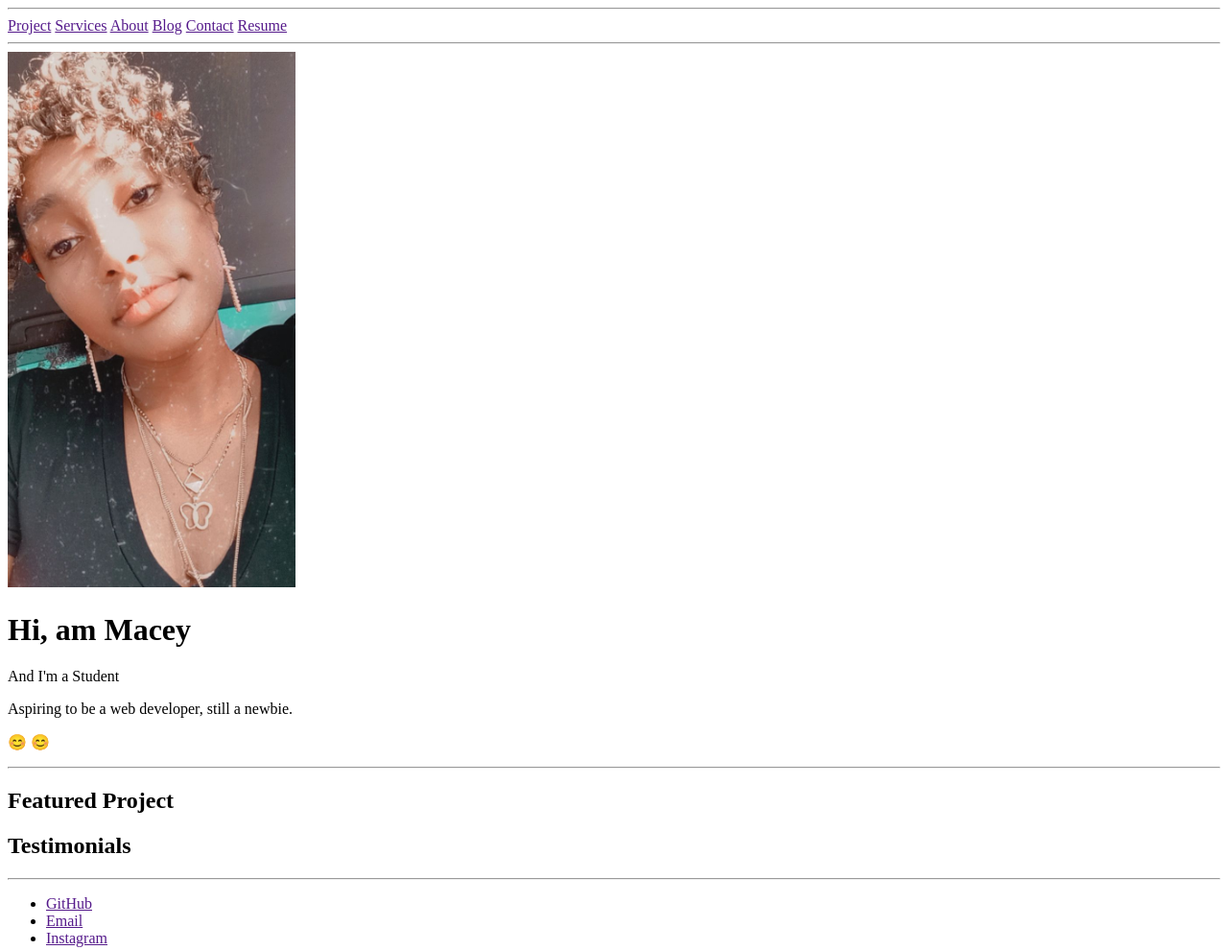
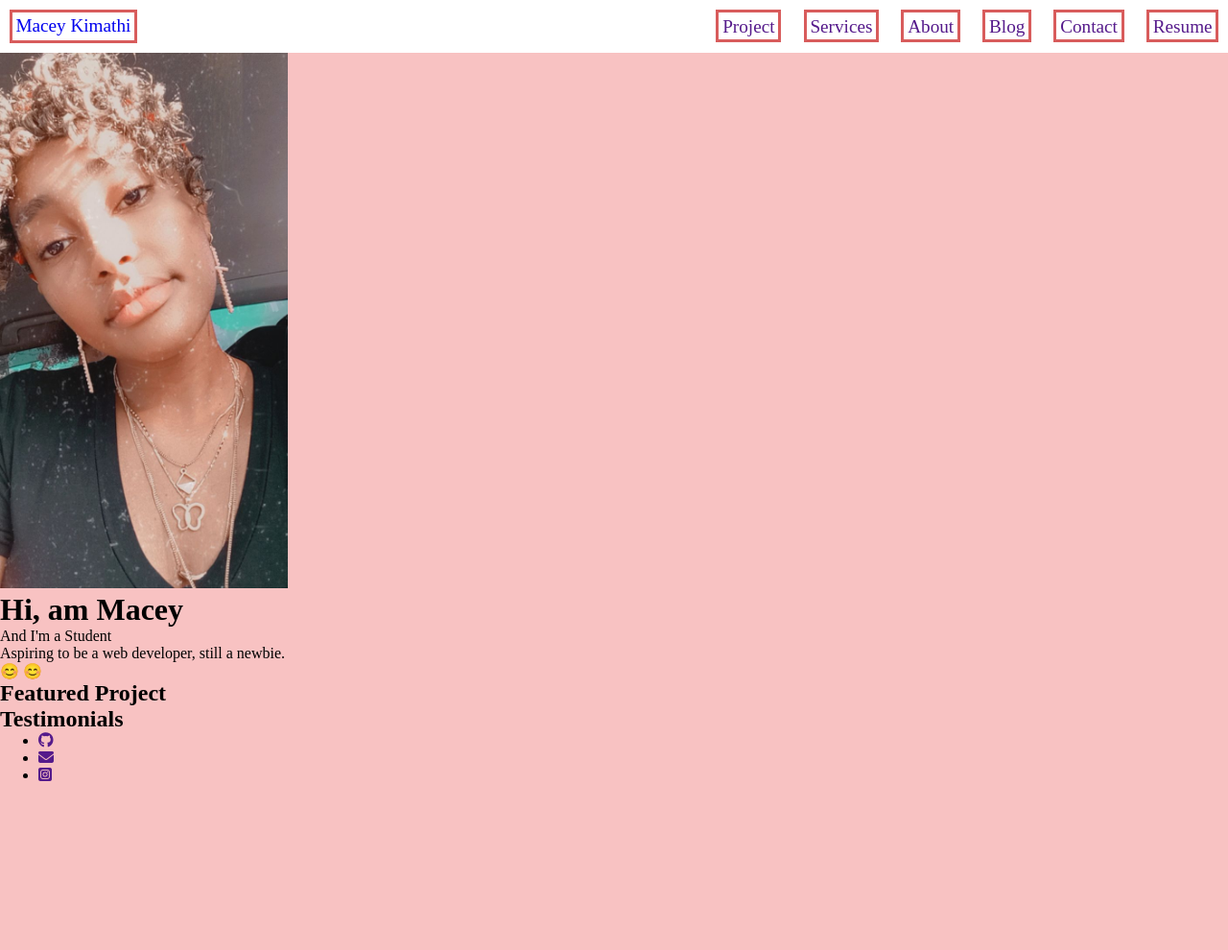
Before and after one commit to KimathiMacey/portfoflio, a plain HTML site: page index.html in a window 1280 px wide. Shown: the whole page at 96% size. After the commit the page ends 817 px from the top, so only its background shows below. Drawn offline with Linux system fonts and the light colour scheme; files that its build step writes are made by us from their sources.

Commit message:
Add files via upload
Add main.css

```diff
--- a/index.html
+++ b/index.html
@@ -12,20 +12,27 @@
     <meta charset="UTF-8">
     <meta http-equiv="X-UA-Compatible" content="IE=edge">
     <meta name="viewport" content="width=device-width, initial-scale=1.0">
+    <link rel="stylesheet" href="css/main.css">
+    <script src="https://kit.fontawesome.com/49bd9f441f.js" crossorigin="anonymous"></script></>
     <title>Macey Kimathi: Home page</title>
 </head>
 <body>
-    <!--Navigation bar--><hr>
-    <nav>
-        <a href="">Project</a>
-        <a href="">Services</a>
-        <a href="">About</a>
-        <a href="">Blog</a>
-        <a href="">Contact</a>
-        <a href="">Resume</a>
+    <!--Navigation bar-->
+    <nav class="navbar">
+        <a href="index.html" class="nav-link">Macey Kimathi</a>
+
+        <div class="navbar-collapse">
+            <a href=""class="nav-link">Project</a>
+            <a href=""class="nav-link">Services</a>
+            <a href=""class="nav-link">About</a>
+            <a href=""class="nav-link">Blog</a>
+            <a href=""class="nav-link">Contact</a>
+            <a href=""class="nav-link">Resume</a>
+        </div>
+
     </nav>
 
-    <!--Hero Section--><hr>
+     <!--Hero Section-->
       <header>
          <img src="./images/Macey.jpg"
               alt="Profile image"
@@ -36,9 +43,8 @@
           <p>Aspiring to be a web developer, still a newbie.</p>
           <p>😊 😊</p>
 
-    </header>
 
-     <!-- Main Section--><hr>
+     <!-- Main Section-->
      <main>
          <article>
              <h2>Featured Project</h2>
@@ -50,12 +56,18 @@
 
      </main>
 
-     <!--Footer Section--><hr>
+     <!--Footer Section-->
      <footer>
             <ul>
-                <li><a href="">GitHub</a></li>
-                <li><a href="">Email</a></li>
-                <li><a href="">Instagram</a></li>
+                <li>
+                    <a href=""><i class="fab fa-github"></i></a>
+                </li>
+                <li>
+                    <a href=""><i class="fas fa-envelope"></i></a>
+                </li>
+                <li>
+                    <a href=""><i class="fab fa-instagram-square"></i></a>
+                </li>
              </ul>
      </footer>
 
--- /dev/null
+++ b/main.css
@@ -0,0 +1,36 @@
+*{
+    box-sizing: border-box;
+    margin: 0;
+}
+a{
+    text-decoration: none;
+}
+
+body {
+    display: flex;
+    flex-direction: column;
+    min-height: 100vh;
+    background-color:rgb(248, 194, 194);
+}
+
+.navbar{
+    display: flex ;
+    flex-direction: row;
+    justify-content: space-between;
+    align-items: center;
+    min-height: 50px;
+    background-color: white;
+}
+
+.nav-link{
+    margin: 0.5em;
+    border: 0.2em solid rgb(216, 92, 92);
+    padding: 0.2em;
+    font-size: 1.2em;
+    transition: ease-out 1s all;
+}
+
+.nav-link:hover{
+    background-color: rgb(182, 169, 169);
+    color: white;
+}
```
Lines whose indentation alone changed are shown as unchanged.
